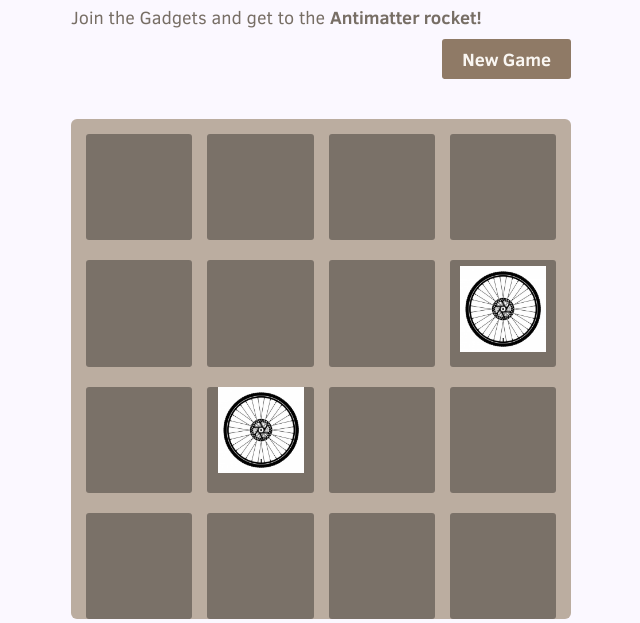
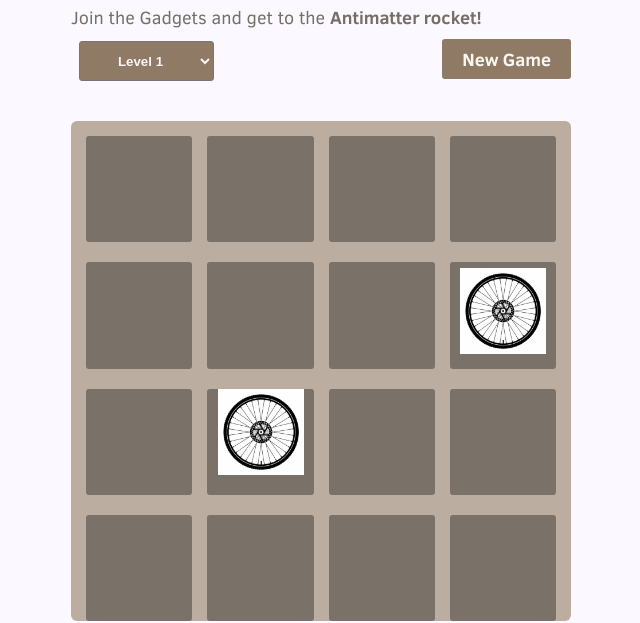
Before and after one commit to Techno-Take/Techno-Take.github.io, a plain HTML site: page index.html in a window 1280 px wide. Shown: the part 178-801 px from the top of the page, without its empty margins (319-959 px from the left). Drawn offline with Linux system fonts and the light colour scheme.

Commit message:
added level option

```diff
--- a/index.html
+++ b/index.html
@@ -29,6 +29,9 @@
     <div class="above-game">
       <p class="game-intro">Join the Gadgets and get to the <strong>Antimatter rocket!</strong></p>
       <a class="restart-button">New Game</a>
+      <div id="game-level-div">
+
+      </div>
     </div>
 
     <div class="game-container">
--- a/js/game_manager.js
+++ b/js/game_manager.js
@@ -33,8 +33,8 @@ GameManager.prototype.isGameTerminated = function () {
 
 // Set up the game
 GameManager.prototype.setup = function () {
+
   var previousState = this.storageManager.getGameState();
-
   // Reload the game from a previous game if present
   if (previousState) {
     this.grid        = new Grid(previousState.grid.size,
@@ -67,8 +67,29 @@ GameManager.prototype.addStartTiles = function () {
 
 // Adds a tile in a random position
 GameManager.prototype.addRandomTile = function () {
+
+  var selectedLevel = document.getElementById("game-level");
+  var gameLevelNumber = selectedLevel.options[selectedLevel.selectedIndex].value;
+
+
   if (this.grid.cellsAvailable()) {
-    var value = Math.random() < 0.9 ? 2 : 4;
+    if(gameLevelNumber == 1){
+      var value = Math.random() < 0.9 ? 2 : 4;
+
+    }else if(gameLevelNumber == 2){
+      var value = Math.random() < 0.5 ? 2 : 4;
+
+    }else if(gameLevelNumber == 3){
+      var value = Math.random();
+      if(value <= 0.25 || value > 0.75) {
+        value = 2;
+      }else if(value <= 0.5 && value > 0.25){
+        value = 4;
+      }else if(value <= 0.75 && value > 0.5){
+        value = 8;
+      }
+
+    }
     var tile = new Tile(this.grid.randomAvailableCell(), value);
 
     this.grid.insertTile(tile);
--- a/js/html_actuator.js
+++ b/js/html_actuator.js
@@ -5,6 +5,23 @@ function HTMLActuator() {
   this.messageContainer = document.querySelector(".game-message");
 
   this.score = 0;
+  this.addGameLevelOption();
+}
+
+HTMLActuator.prototype.addGameLevelOption = function(){
+  var gameLevelDiv = document.getElementById("game-level-div");
+  var selectList = document.createElement("select");
+  selectList.id = "game-level";
+  gameLevelDiv.appendChild(selectList);
+  selectList.setAttribute("class", "game-level-button");
+
+  //Create and append the options
+  for (var i = 1; i <= 3; i++) {
+      var option = document.createElement("option");
+      option.value = i;
+      option.text = "Level "+i;
+      selectList.appendChild(option);
+  }
 }
 
 HTMLActuator.prototype.actuate = function (grid, metadata) {
--- a/style/main.css
+++ b/style/main.css
@@ -551,6 +551,27 @@ hr {
   text-align: center;
   float: right; }
 
+  .game-level-button {
+    display: inline-block;
+  background: #8f7a66;
+  border-radius: 3px;
+  padding: 0 20px;
+  text-decoration: none;
+  color: #f9f6f2;
+  height: 40px;
+  line-height: 42px;
+  display: block;
+  text-align: center;
+  float: left;
+  font-weight:bold;
+  width: 27%;
+  padding: 0;
+  display: block;
+  box-sizing: border-box;
+  margin-top: 2px;
+  margin-left: 8px;
+  }
+
 .game-explanation {
   margin-top: 50px; }
 
```
